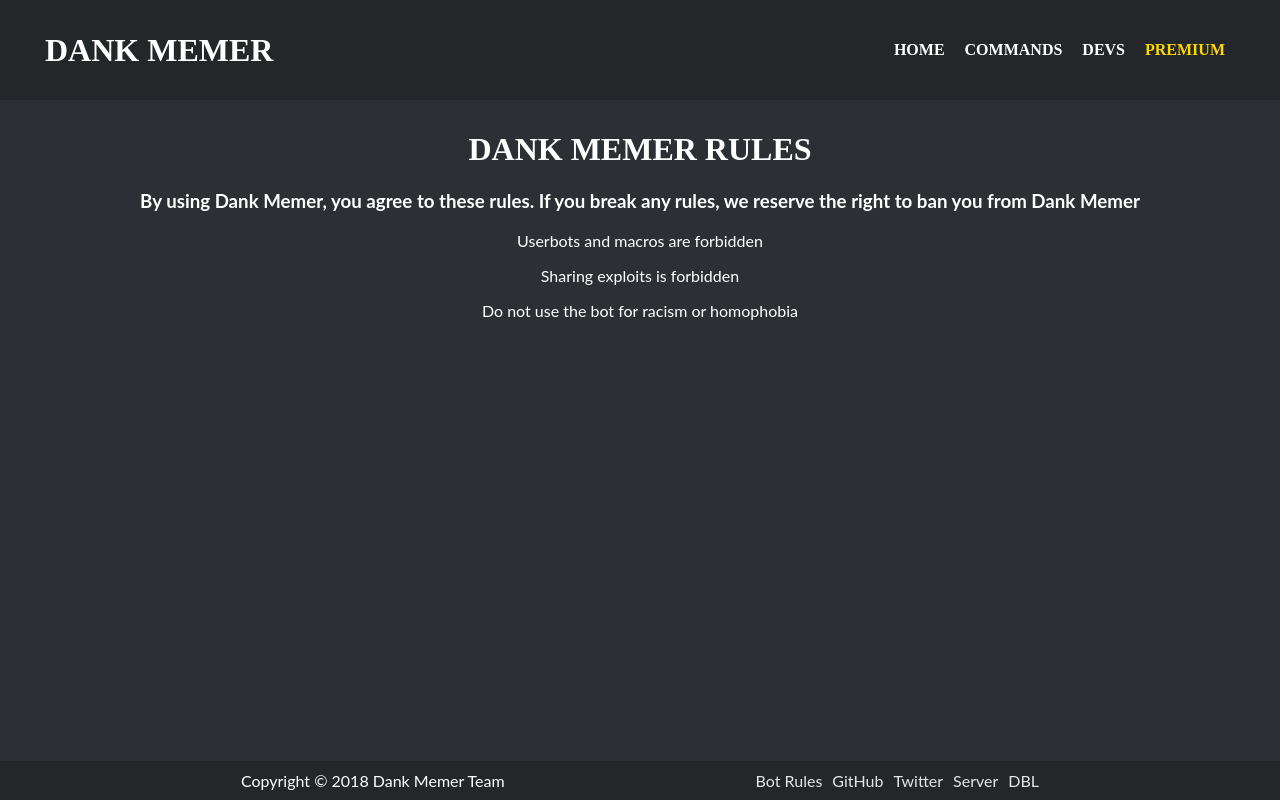
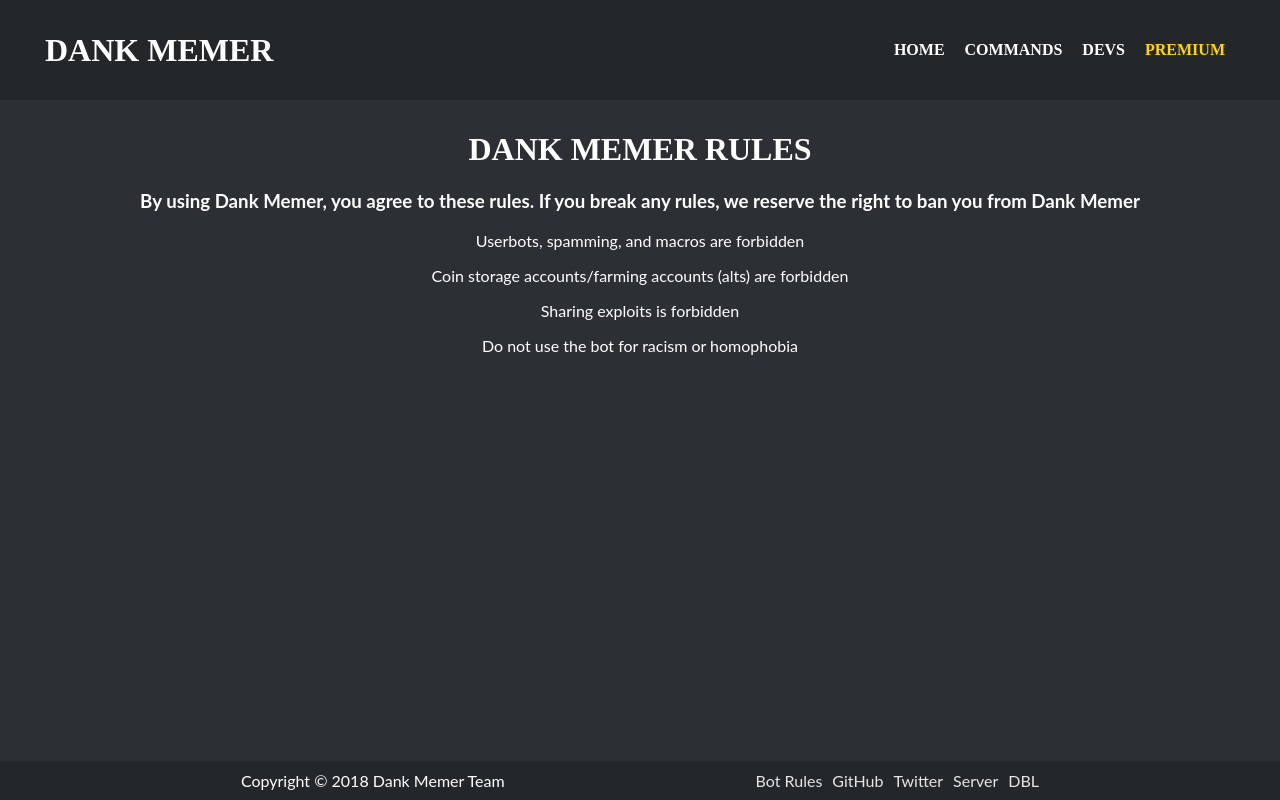
Before and after one commit to mistermemer/dankmemerwebsite, a React app: page /rules in a window 1280 px wide. Built offline with nearby package versions, Linux system fonts and the light colour scheme; the HTML template or start-up script is replaced by a standard one.

Commit message:
Updated rules

```diff
--- a/src/app/Pages/Rules/Rules.jsx
+++ b/src/app/Pages/Rules/Rules.jsx
@@ -11,7 +11,8 @@
       <h1 className="title">Dank Memer Rules</h1>
         <h3 className="rules">By using Dank Memer, you agree to these rules.
         If you break any rules, we reserve the right to ban you from Dank Memer</h3>
-        <p className="rules">Userbots and macros are forbidden</p>
+        <p className="rules">Userbots, spamming, and macros are forbidden</p>
+        <p className="rules">Coin storage accounts/farming accounts (alts) are forbidden</p>
         <p className="rules">Sharing exploits is forbidden</p>
         <p className="rules">Do not use the bot for racism or homophobia</p>
       </div>
```
